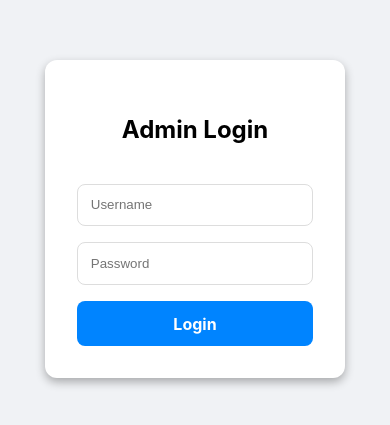
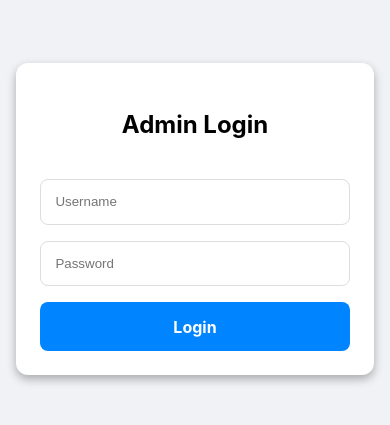
Before and after one commit to SanthoshK-2/QRChat, a React (Vite) app in the folder client/: page /admin in a window 390 px wide. Shown: the part 203-628 px from the top of the page. Built offline with nearby package versions, Linux system fonts and the light colour scheme.

Commit message:
Admin_password_sync_and_responsive_login

```diff
--- a/client/src/pages/AdminLogin.jsx
+++ b/client/src/pages/AdminLogin.jsx
@@ -4,45 +4,50 @@ import styled from 'styled-components';
 import api from '../utils/api';
 
 const Container = styled.div`
+  min-height: 100vh;
   display: flex;
+  align-items: center;
   justify-content: center;
-  align-items: center;
-  height: 100vh;
+  padding: 1rem;
   background: ${({ theme }) => theme.body};
   color: ${({ theme }) => theme.text};
 `;
 
 const Form = styled.div`
   background: ${({ theme }) => theme.cardBg};
-  padding: 2rem;
+  padding: 1.5rem;
   border-radius: 12px;
   box-shadow: 0 4px 10px rgba(0,0,0,0.3);
-  width: 300px;
+  width: 100%;
+  max-width: 360px;
   display: flex;
   flex-direction: column;
   gap: 1rem;
+  @media (min-width: 768px) {
+    padding: 2rem;
+    max-width: 420px;
+  }
 `;
 
 const Input = styled.input`
-  padding: 0.8rem;
+  padding: 0.9rem;
   border-radius: 8px;
   border: 1px solid ${({ theme }) => theme.border};
   background: ${({ theme }) => theme.inputBg};
   color: ${({ theme }) => theme.text};
+  width: 100%;
 `;
 
 const Button = styled.button`
-  padding: 0.8rem;
+  padding: 0.9rem;
   background: ${({ theme }) => theme.primary};
   color: white;
   border: none;
   border-radius: 8px;
   cursor: pointer;
   font-weight: bold;
-
-  &:hover {
-    opacity: 0.9;
-  }
+  width: 100%;
+  &:hover { opacity: 0.9; }
 `;
 
 const ErrorMsg = styled.div`
```
Also changed, not shown: 1 other file (tests, documents, lock files or other folders).
